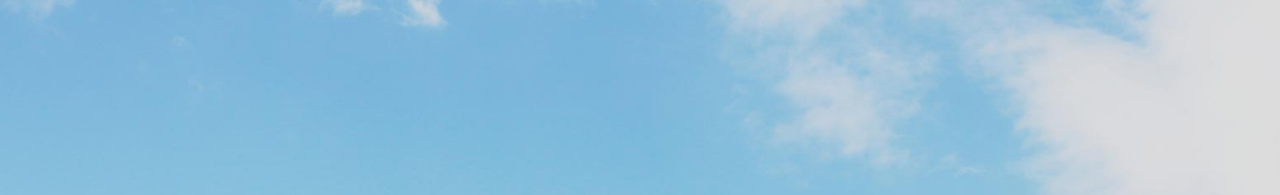
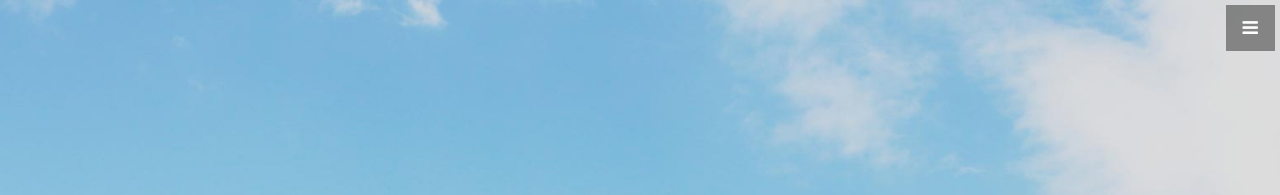
Before and after one commit to JECan/JE, a Jekyll site: the page built from index.html, in a window 1280 px wide. Shown: the top 195 px of the page. Built offline with Jekyll 4.4.1, drawn with Linux system fonts in a browser that asks for light colours.

Commit message:
Update front.html

```diff
--- a/_layouts/front.html
+++ b/_layouts/front.html
@@ -5,7 +5,7 @@
 
 <body>
 
-<!--{% include navigation.html %}-->
+  {% include navigation.html %}
   {% include header.html %}
   {% include about.html %}
   {% include callout.html %}
```
